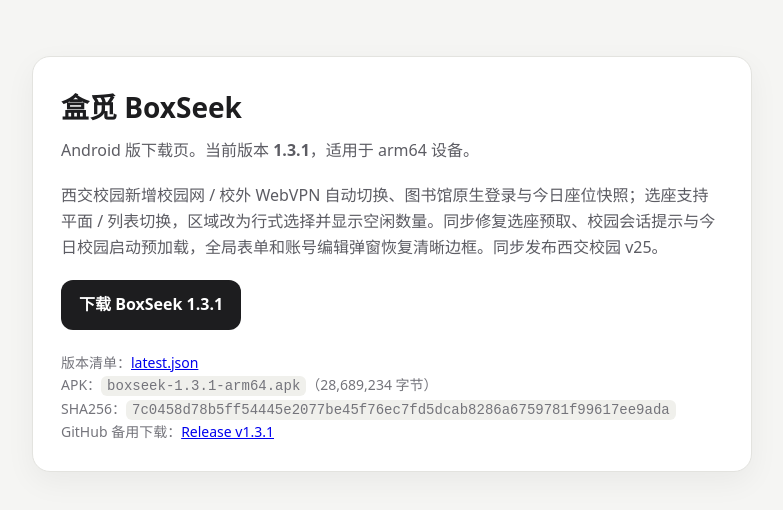
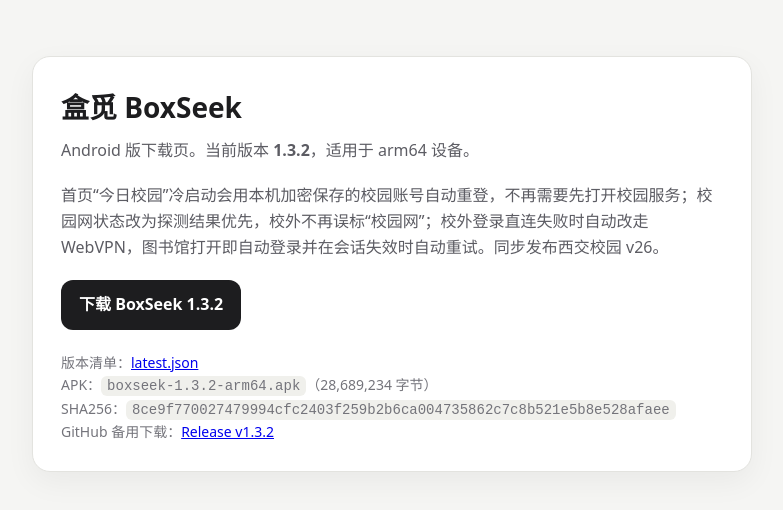
Before and after one commit to qiaoqihan/boxseek, a plain HTML site: page index.html in a window 1280 px wide. Shown: the whole page, without its empty margins (248-1031 px from the left). Drawn offline with Linux system fonts and the light colour scheme.

Commit message:
release: BoxSeek 1.3.2 与西交校园 v26

```diff
--- a/index.html
+++ b/index.html
@@ -27,14 +27,14 @@
   <main>
     <div class="card">
       <h1>盒觅 BoxSeek</h1>
-      <p>Android 版下载页。当前版本 <strong>1.3.1</strong>，适用于 arm64 设备。</p>
-      <p>西交校园新增校园网 / 校外 WebVPN 自动切换、图书馆原生登录与今日座位快照；选座支持平面 / 列表切换，区域改为行式选择并显示空闲数量。同步修复选座预取、校园会话提示与今日校园启动预加载，全局表单和账号编辑弹窗恢复清晰边框。同步发布西交校园 v25。</p>
-      <p><a class="button" href="/downloads/boxseek-1.3.1-arm64.apk">下载 BoxSeek 1.3.1</a></p>
+      <p>Android 版下载页。当前版本 <strong>1.3.2</strong>，适用于 arm64 设备。</p>
+      <p>首页“今日校园”冷启动会用本机加密保存的校园账号自动重登，不再需要先打开校园服务；校园网状态改为探测结果优先，校外不再误标“校园网”；校外登录直连失败时自动改走 WebVPN，图书馆打开即自动登录并在会话失效时自动重试。同步发布西交校园 v26。</p>
+      <p><a class="button" href="/downloads/boxseek-1.3.2-arm64.apk">下载 BoxSeek 1.3.2</a></p>
       <div class="meta">
         版本清单：<a href="/downloads/latest.json">latest.json</a><br>
-        APK：<code>boxseek-1.3.1-arm64.apk</code>（28,689,234 字节）<br>
-        SHA256：<code>7c0458d78b5ff54445e2077be45f76ec7fd5dcab8286a6759781f99617ee9ada</code><br>
-        GitHub 备用下载：<a href="https://github.com/qiaoqihan/boxseek/releases/tag/v1.3.1">Release v1.3.1</a>
+        APK：<code>boxseek-1.3.2-arm64.apk</code>（28,689,234 字节）<br>
+        SHA256：<code>8ce9f770027479994cfc2403f259b2b6ca004735862c7c8b521e5b8e528afaee</code><br>
+        GitHub 备用下载：<a href="https://github.com/qiaoqihan/boxseek/releases/tag/v1.3.2">Release v1.3.2</a>
       </div>
     </div>
   </main>
```
Also changed, not shown: latest.json (+7 -7 lines), campus/xjtu/manifest.json, 2 other files.
